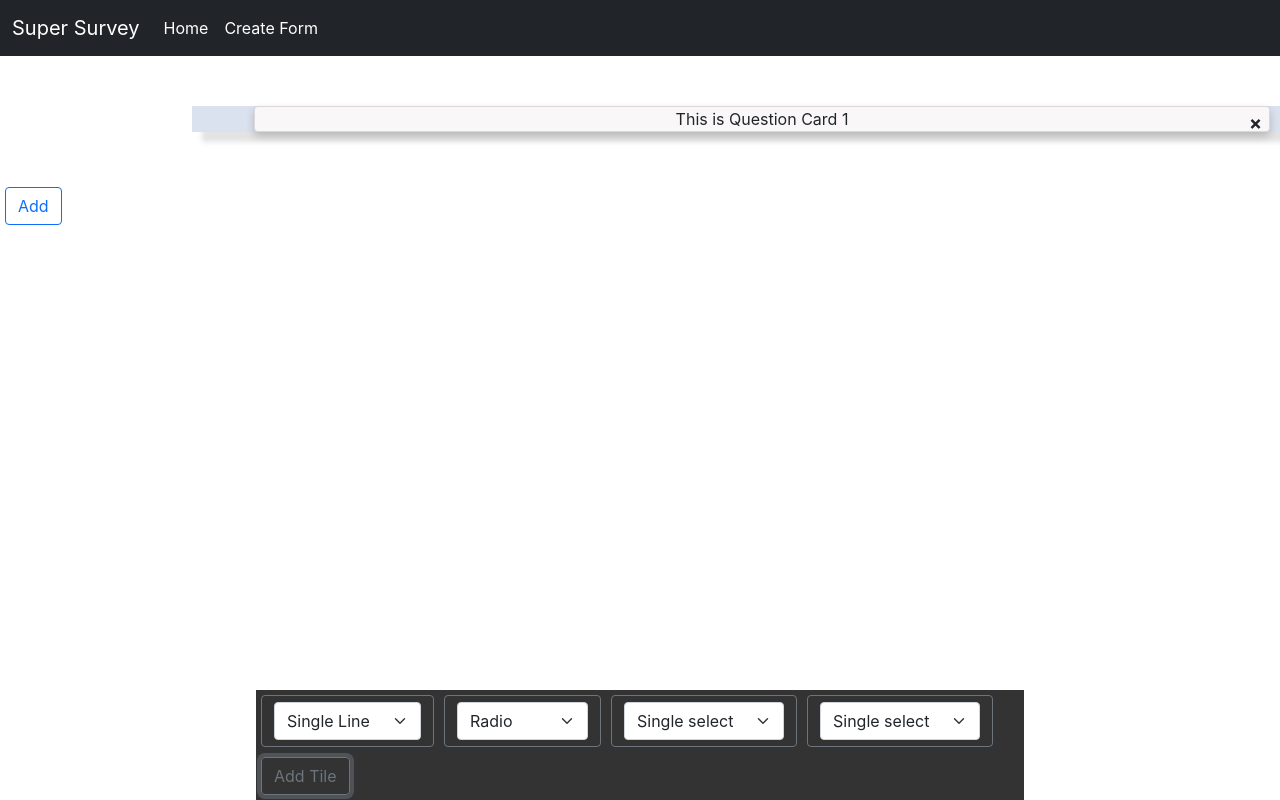
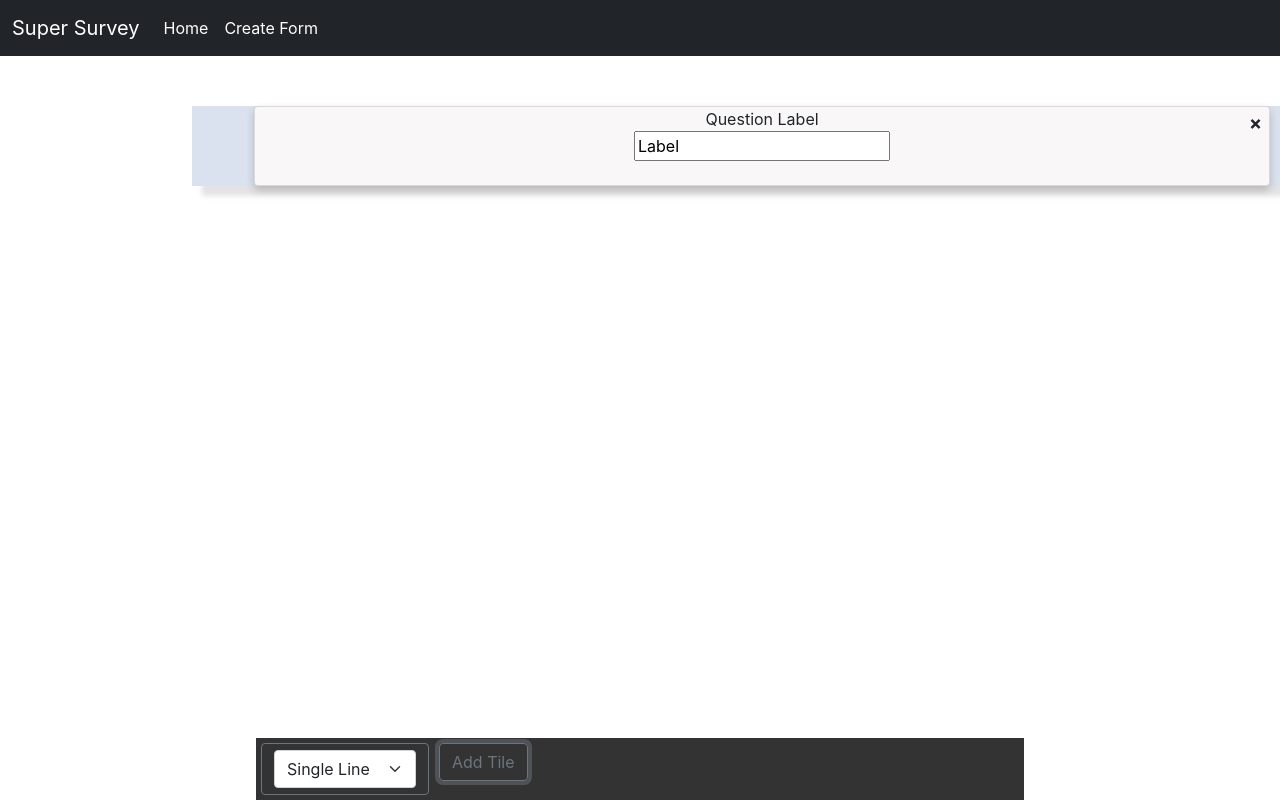
Before and after one commit to sachintripathi0077/POC, a React (Create React App) app: page /createBlank in a window 1280 px wide. Both pictures are taken after a click on the button "Add Tile". Shown: the top 800 px of the page. Built offline with nearby package versions, Linux system fonts and the light colour scheme.

Commit message:
Added form builder

```diff
--- a/src/Components/BlankForm.js
+++ b/src/Components/BlankForm.js
@@ -1,41 +1,87 @@
 import React from "react";
-import QuestionCard2 from "./QuestionCard2";
-import { useState } from "react";
-import ToolBar from "./ToolBar";
+import QuestionCard from "./QuestionCard";
+import { useState, useEffect } from "react";
+import DropDownButton from "./DropDownButton";
 
 function BlankForm() {
-  var qid = 0
-  const [questionCards, setquestionCards] = useState([[qid, ""]]);
-  // console.log(questionCards);
-  const handleClick = () => {
-    qid = qid+1
-    setquestionCards([...questionCards, [qid, ""]]);
-    console.log(questionCards);
+  const [questionId, setQuestionId] = useState(0);
+  const [questionList, setquestionList] = useState([]);
+  const [inputType, setInputType] = useState("text");
+
+  const addQuestion = () => {
+    setQuestionId(questionId + 1);
+    const questionArr = [...questionList];
+    questionArr.push({
+      id: questionId,
+      type: inputType,
+      label: "",
+    });
+    setquestionList(questionArr);
   };
 
-  const handleDelete = (id) => {
-    console.log("Deleting id " + id);
-    // let remainingQuestionsCards = questionCards.filter((id)=>{
+  useEffect(() => {
+    console.log(questionList, "questionList");
+  }, [questionList]);
 
-    // })
+  const deleteQuestion = (i) => {
+    const list = [...questionList];
+    list.splice(i, 1);
+    setquestionList(list);
   };
+
+  const updatedData = (options, label, index) => {
+    // console.log("updatedData", options, label, index);
+    const list = [...questionList];
+    list[index] = {
+      ...list[index],
+      label,
+      options
+    };
+    setquestionList(list);
+  };
+
   return (
     <>
       <div className="container">
-        {questionCards.map((item, i) => (
-          <QuestionCard2 deleteme={handleDelete} id={qid}>
-            This is Question Card {i + 1}
-          </QuestionCard2>
+        {questionList.map((question, i) => (
+          <QuestionCard
+            key={question.id}
+            question={question}
+            index={i}
+            deleteQuestion={() => deleteQuestion(i)}
+            updatedData={updatedData}
+          >
+            {/* Question {i + 1} */}
+          </QuestionCard>
         ))}
       </div>
-      <ToolBar />
-      <button
-        type="button"
-        className="btn btn-outline-primary"
-        onClick={() => handleClick()}
-      >
-        Add
-      </button>
+
+      {/* ---------------------------------------Toolbar Start ----------------------------------*/}
+      <div className="mynav">
+        <DropDownButton
+          list={
+            <>
+              <option value="text">Single Line</option>{" "}
+              <option value="radio">Radio Fields</option>{" "}
+              <option value="checkbox">CheckBox</option>
+              <option value="date">Date</option>
+            </>
+          }
+          handleChange={(e) => {
+            setInputType(e.target.value);
+            console.log("first", e.target.value);
+          }}
+        />
+        <button
+          type="button"
+          class="btn btn-outline-secondary"
+          id="mybtn"
+          onClick={addQuestion}
+        >
+          Add Tile
+        </button>
+      </div>
+      {/* ---------------------------------------Toolbar END ----------------------------------*/}
     </>
   );
 }
--- a/src/Components/DropDownButton.js
+++ b/src/Components/DropDownButton.js
@@ -4,14 +4,12 @@ function DropDownButton(props) {
   // console.log(props.list)
   return (
     <div>
-
-      <button type="button" class="btn btn-outline-secondary" id="mybtn">{props.name}
-        <select class="form-select" aria-label="Default select example">
+      <button type="button" className="btn btn-outline-secondary" id="mybtn">
+        {props.name}
+        <select className="form-select" aria-label="Default select example" onChange={props.handleChange}>
           {props.list}
         </select>
-
       </button>
-
     </div>
   );
 }
--- /dev/null
+++ b/src/Components/QuestionCard.js
@@ -0,0 +1,85 @@
+import React, { useState, useEffect } from "react";
+
+function QuestionCard({
+  children,
+  question,
+  deleteQuestion,
+  updatedData,
+  index,
+}) {
+  const [label, setLabel] = useState("Label");
+  const [options, setOptions] = useState(["Option 1"]);
+
+  const handleInputChange = (e, i) => {
+    const optionsList = [...options];
+    optionsList[i] = e.target.value;
+    setOptions(optionsList);
+  };
+
+  useEffect(() => {
+    updatedData(options, label, index);
+  }, [options, label]);
+
+  const addOption = () => {
+    const optionsList = [...options];
+    optionsList.push(`Option ${options.length + 1}`);
+    setOptions(optionsList);
+  };
+
+  const removeOption = (i) => {
+    const optionsList = [...options];
+    optionsList.splice(i, 1);
+    setOptions(optionsList);
+  };
+  return (
+    <div className="card">
+      {children}
+      <span className="delete-btn" onClick={() => deleteQuestion()}>
+        &times;
+      </span>
+      Question Label
+      <input
+        type="text"
+        value={label}
+        onChange={(e) => setLabel(e.target.value)}
+        id="label"
+      ></input>
+      <br />
+	  {console.log(question, 'asdasd')}
+      {(question.type === "radio" || question.type === "checkbox") && (
+        <>
+          <ul>
+            {options.map((option, i) => {
+              return (
+                <li key={i}>
+                  <div>
+                    <input
+                      type="text"
+                      value={option}
+                      onChange={(e) => {
+                        handleInputChange(e, i);
+                      }}
+                    ></input>
+                    <button
+                      className="btn btn-small"
+                      onClick={() => {
+                        removeOption(i);
+                      }}
+                    >
+                      Del
+                    </button>
+                  </div>
+                </li>
+              );
+            })}
+          </ul>
+          <button type="button" onClick={addOption}>
+            Create Option
+          </button>
+        </>
+      )}
+    </div>
+  );
+}
+
+export default QuestionCard;
--- a/src/Components/QuestionCard2.js
+++ /dev/null
@@ -1,25 +0,0 @@
-import React from "react";
-
-export default class QuestionCard2 extends React.Component {
-	render() {
-		const rounded = this.props.rounded;
-		const hasGradient = this.props.hasGradient;
-		const gradientNumber = hasGradient ? this.props.gradient : null;
-
-		const handleClick= () => {
-			this.props.deleteme(this.props.id)
-		}
-
-		return (
-			<div
-				className={`
-                    card
-                    ${rounded ? 'rounded' : ''}
-                    ${hasGradient ? `gradient gradient-${gradientNumber}` : ''}`}
-			>
-				{this.props.children}
-				<span className="delete-btn" onClick={() => handleClick()}>&times;</span>
-			</div>
-		);
-	}
-}
```
Also changed, not shown: src/Components/PreviewQuestion.js (added, +153 -0 lines), src/Components/PreviewScreen.js (added, +20 -0 lines), src/Components/BlanKFormC.js (deleted).
